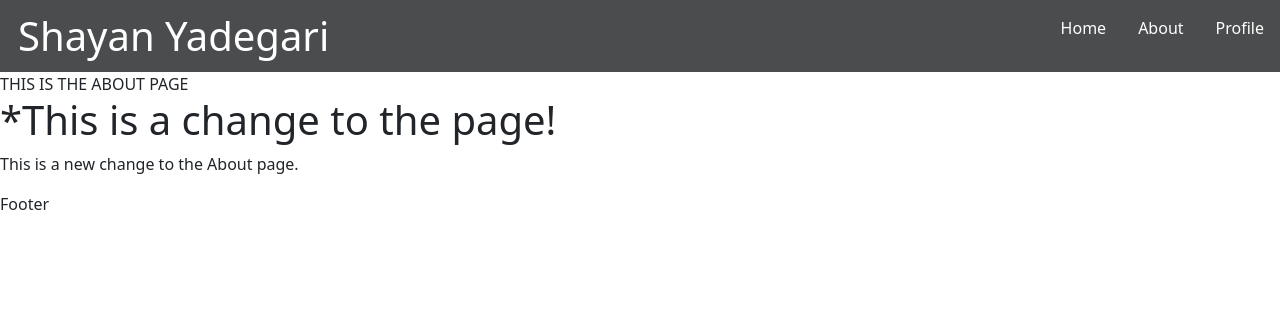
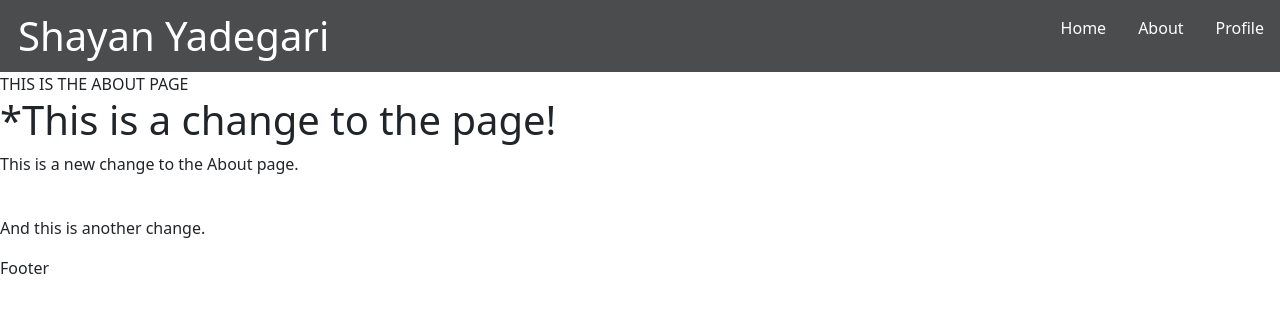
Before and after one commit to Sean-yad/photo-studio, a React (Create React App) app: page /About in a window 1280 px wide. Shown: the top 312 px of the page. Built offline with nearby package versions, Linux system fonts and the light colour scheme.

Commit message:
Latest Change to About page
new <p> added...

```diff
--- a/src/Pages/About.js
+++ b/src/Pages/About.js
@@ -4,6 +4,8 @@ function About() {
   return <div>THIS IS THE ABOUT PAGE
     <h1>*This is a change to the page!</h1>
     <p>This is a new change to the About page.</p>
+    <br></br>
+    <p>And this is another change.</p>
   </div>;
 
 }
```
